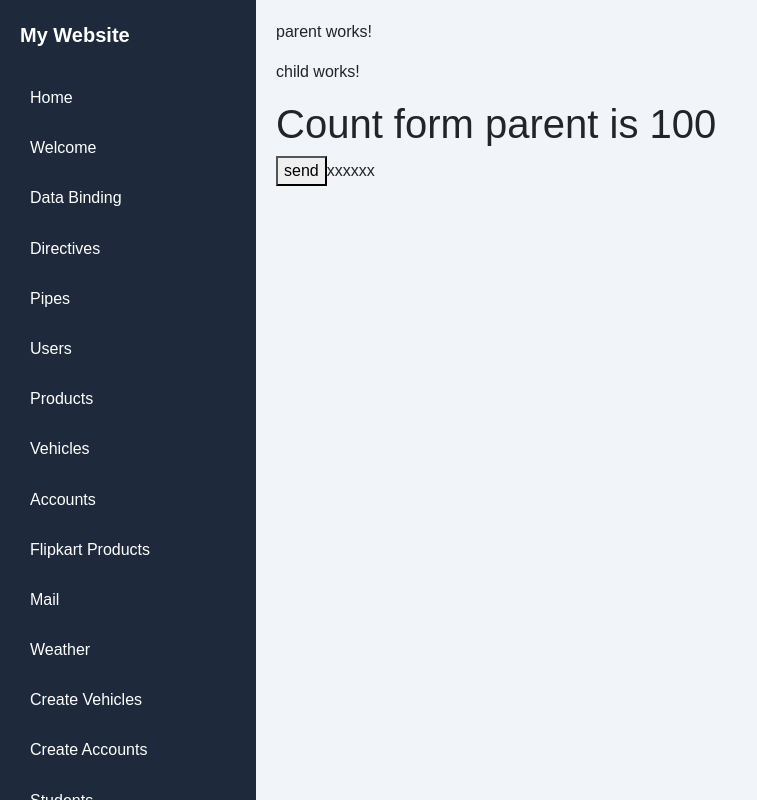
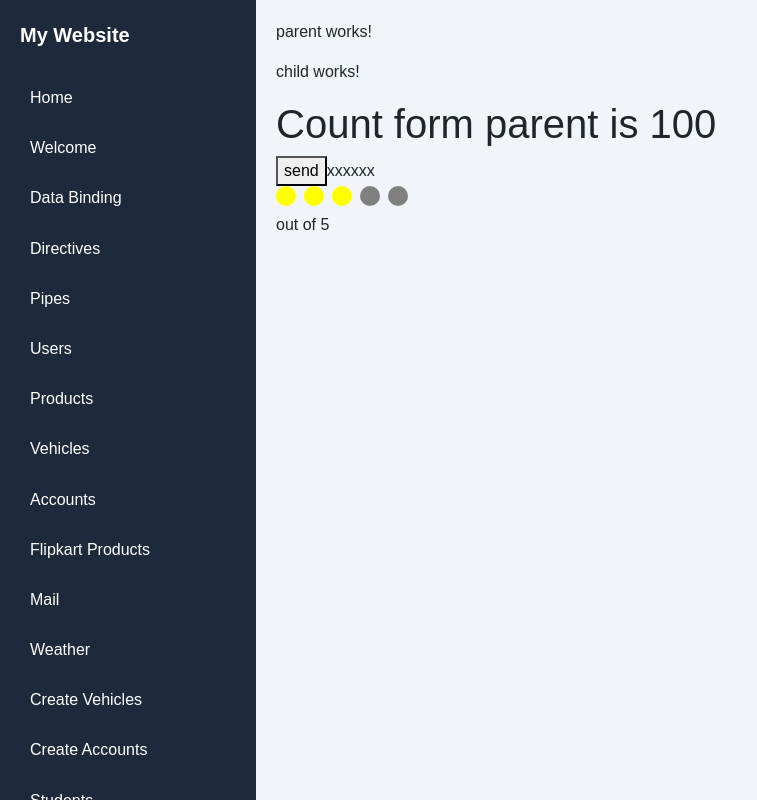
Before and after one commit to Yamini354/my-app, an Angular app: page /dashboard/parent in a window 1280 px wide. Shown: the whole page, without its empty margins (0-757 px from the left). Built offline with nearby package versions, Linux system fonts and the light colour scheme; sample sign-in values are in the browser's storage.

Commit message:
rating component

```diff
--- a/src/app/app.module.ts
+++ b/src/app/app.module.ts
@@ -30,6 +30,7 @@
 import { CreateUserComponent } from './create-user/create-user.component';
 import { ParentComponent } from './parent/parent.component';
 import { ChildComponent } from './child/child.component';
+import { RatingComponent } from './rating/rating.component';
 
 @NgModule({
   declarations: [
@@ -58,7 +59,8 @@
     CreateStudentComponent,
     CreateUserComponent,
     ParentComponent,
-    ChildComponent
+    ChildComponent,
+    RatingComponent
   ],
   imports: [
     BrowserModule,
--- a/src/app/parent/parent.component.html
+++ b/src/app/parent/parent.component.html
@@ -1,3 +1,6 @@
 <p>parent works!</p>
                             <!-- catch -->
 <app-child [count]="100" (countChange)="updateCount($event)">xxxxxx</app-child>
+<br>
+
+<app-rating [rating]="3" (ratingChange)="updateRating($event)">out of 5</app-rating>
--- a/src/app/parent/parent.component.ts
+++ b/src/app/parent/parent.component.ts
@@ -10,4 +10,8 @@
   updateCount(value:number){
     alert(value);
   }
+
+  updateRating(value:number){
+    alert(value);
+  }
 }
--- a/src/app/products/products.component.html
+++ b/src/app/products/products.component.html
@@ -67,7 +67,9 @@
                 <td>{{i+1}}</td>
                 <td>{{product.name}}</td>
                 <td>{{product.price}}</td>
-                <td>{{product.rating}}</td>
+                <td>
+                    <app-rating [rating]="product.rating" (ratingChange)="updateRating($event)"></app-rating>
+                </td>
                 <td>{{product.freeDelivery ? 'Yes' : 'No'}}</td>
 
                 <td>
--- a/src/app/products/products.component.ts
+++ b/src/app/products/products.component.ts
@@ -72,4 +72,8 @@
 delete(i:number){
   this.products.splice(i,1);
 }
+
+updateRating(rating:number){
+  alert(rating);
 }
+}
--- /dev/null
+++ b/src/app/rating/rating.component.css
@@ -0,0 +1,8 @@
+.circle {
+  width: 20px;
+  height: 20px;
+  border-radius: 50%;
+  display: inline-block;
+  cursor: pointer;
+  margin-right: 8px;
+}
--- /dev/null
+++ b/src/app/rating/rating.component.html
@@ -0,0 +1,12 @@
+<span class="circle" [ngStyle]="{'background-color': rating >= 1 ? 'yellow' : 'gray'}" (click)="updateRating(1)"></span>
+
+<span class="circle" [ngStyle]="{'background-color': rating >= 2 ? 'yellow' : 'gray'}" (click)="updateRating(2)"></span>
+
+<span class="circle" [ngStyle]="{'background-color': rating >= 3 ? 'yellow' : 'gray'}" (click)="updateRating(3)"></span>
+
+<span class="circle" [ngStyle]="{'background-color': rating >= 4 ? 'yellow' : 'gray'}" (click)="updateRating(4)"></span>
+
+<span class="circle" [ngStyle]="{'background-color': rating >= 5 ? 'yellow' : 'gray'}" (click)="updateRating(5)"></span>
+
+<br>
+<ng-content></ng-content>
--- /dev/null
+++ b/src/app/rating/rating.component.ts
@@ -0,0 +1,18 @@
+import { Component, EventEmitter, Input, Output } from '@angular/core';
+
+@Component({
+  selector: 'app-rating',
+  templateUrl: './rating.component.html',
+  styleUrls: ['./rating.component.css']
+})
+export class RatingComponent {
+
+  @Input() rating:number = 0;
+
+  @Output() ratingChange:EventEmitter<number> = new EventEmitter();
+
+  updateRating(rating:number){
+    this.rating = rating;
+    this.ratingChange.emit(rating);
+  }
+}
```
Also changed, not shown: 1 other file (tests, documents, lock files or other folders).
